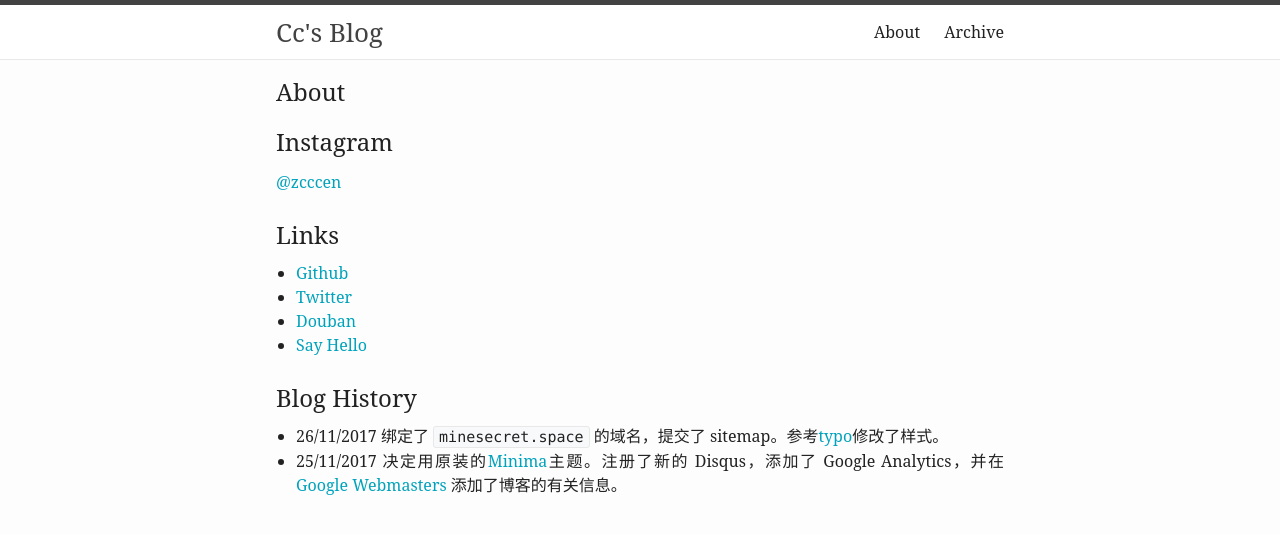
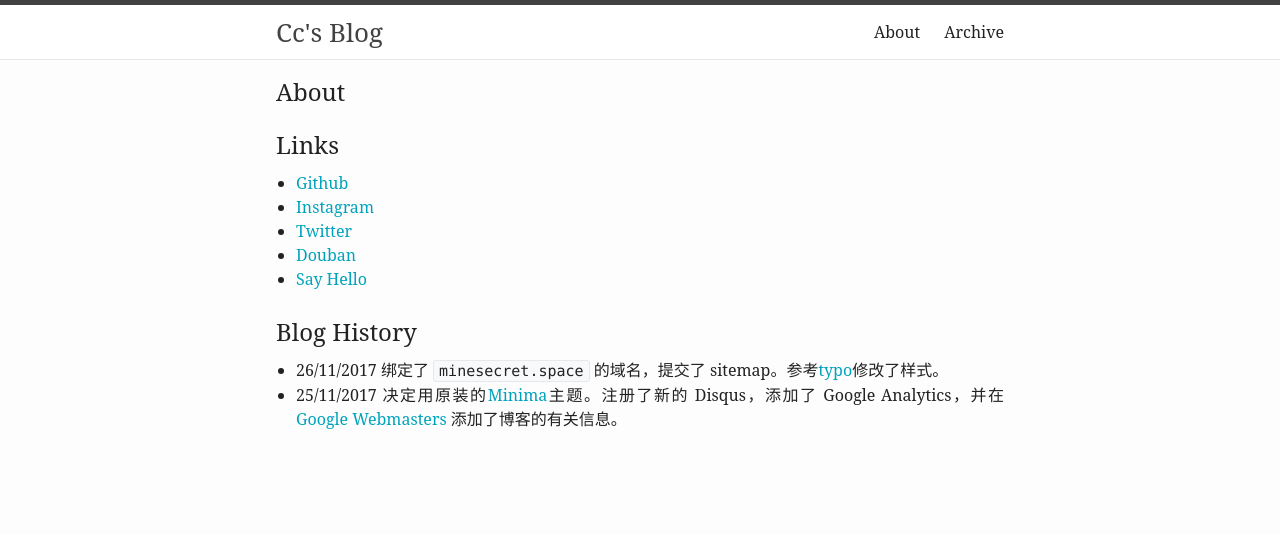
Before and after one commit to zchan0/zchan0.github.io, a Jekyll site: the page built from about.md, in a window 1280 px wide. Shown: the top 534 px of the page. Built offline with Jekyll 4.4.1, drawn with Linux system fonts in a browser that asks for light colours; a script that is not in the unit is left out.

Commit message:
Remove InstaWidget

```diff
--- a/_layouts/about.html
+++ b/_layouts/about.html
@@ -8,13 +8,6 @@ layout: default
       <h1 class="post-title">{{ page.title | escape }}</h1>
     </header>
 
-    <!-- InstaWidget -->
-    <div class="insta-widget">
-        <h1>Instagram</h1>
-        <a href="https://instawidget.net/v/user/zcccen" id="link-8266a664724a33c432f58dc21631ea49a32ae10e8b57f45b993a60a834540166">@zcccen</a>
-        <script src="https://instawidget.net/js/instawidget.js?u=8266a664724a33c432f58dc21631ea49a32ae10e8b57f45b993a60a834540166&width=300px"></script>
-    </div>
-
     <div class="post-content">
             {{ content }}
     </div>
```
Also changed, not shown: about.md (+1 -0 lines).
